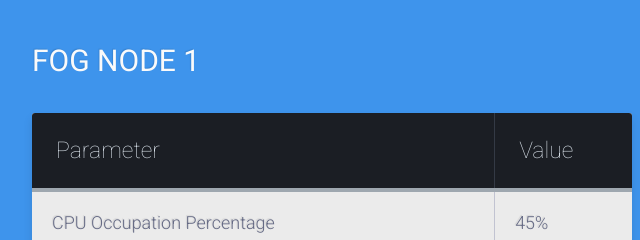
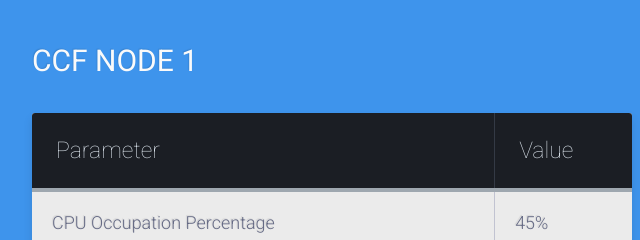
Before and after one commit to qiaolunzhang/emer-fog, a website: page graph1/demos/visualize/table.html in a window 1280 px wide. Shown: the top 240 px of the page, 308-948 px from the left. Drawn offline with Linux system fonts and the light colour scheme.

Commit message:
add new pic

```diff
--- a/graph1/demos/visualize/table.html
+++ b/graph1/demos/visualize/table.html
@@ -8,7 +8,7 @@
 
 <body>
 	<div class="table-title">
-		<h3>Fog Node 1</h3>
+		<h3>CCF Node 1</h3>
 	</div>
 	<table class="table-fill">
 		<thead>
```
Also changed, not shown: slides/Screenshot from 2018-10-29 17-56-08.png (renamed from pictures/Screenshot from 2018-10-29 17-56-08.png), slides/Screenshot from 2018-10-29 19-06-27.png (renamed from pictures/Screenshot from 2018-10-29 19-06-27.png), slides/Screenshot from 2018-11-03 21-48-24.png (added), 2 other files.
